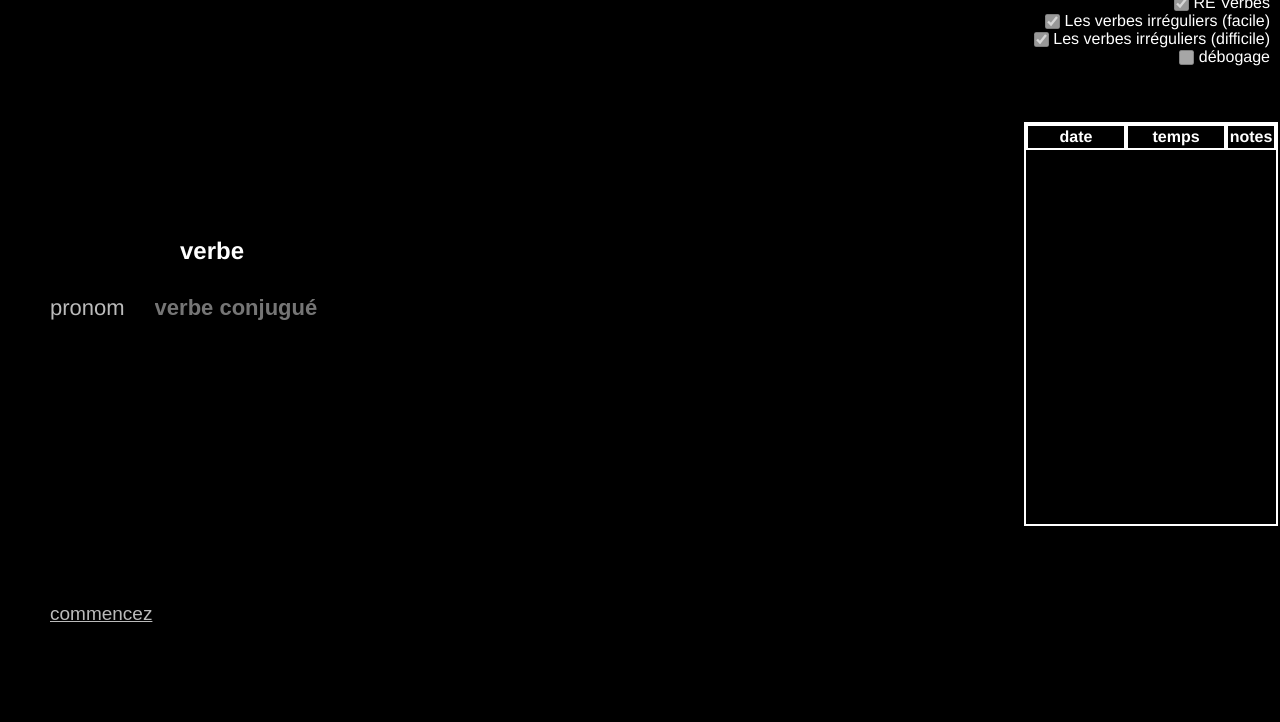
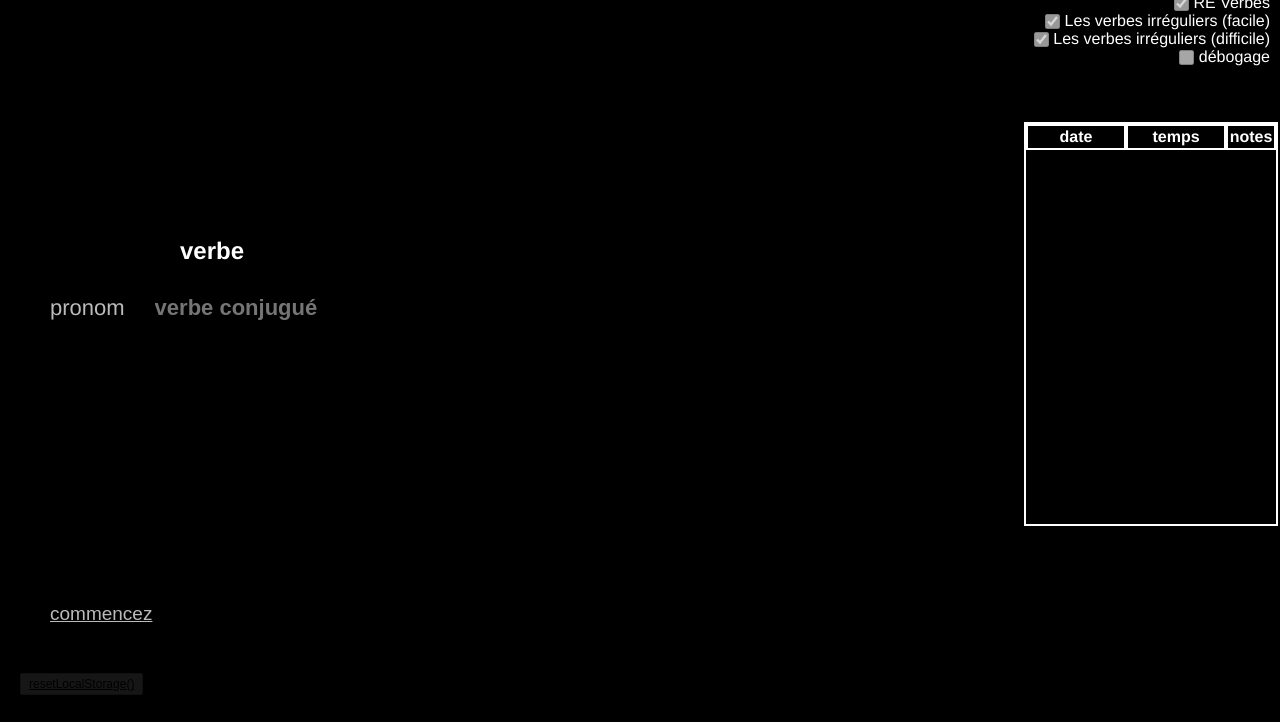
Before and after one commit to Anifiedd/frenchtools, a plain HTML site: page simpleconjugation.html in a window 1280 px wide. Shown: the part 78-800 px from the top of the page. Drawn offline with Linux system fonts and the light colour scheme.

Commit message:
Update simpleconjugation.html

```diff
--- a/simpleconjugation.html
+++ b/simpleconjugation.html
@@ -150,6 +150,9 @@
         border: 1px solid #aaa;
         transform: scale(1);
         font-weight: 400;
+      }
+      button.visible {
+        display: block;
       }
     </style>
   </head>
@@ -451,7 +454,7 @@
     </script>
     <br><br><br>
     <button onclick=chartScore() class=defaultButton>chartScore()</button>
-    <button onclick=resetLocalStorage() class=defaultButton>resetLocalStorage()</button>
+    <button onclick=resetLocalStorage() class="defaultButton visible">resetLocalStorage()</button>
   </body>
   <!--
   const correct = [
```
